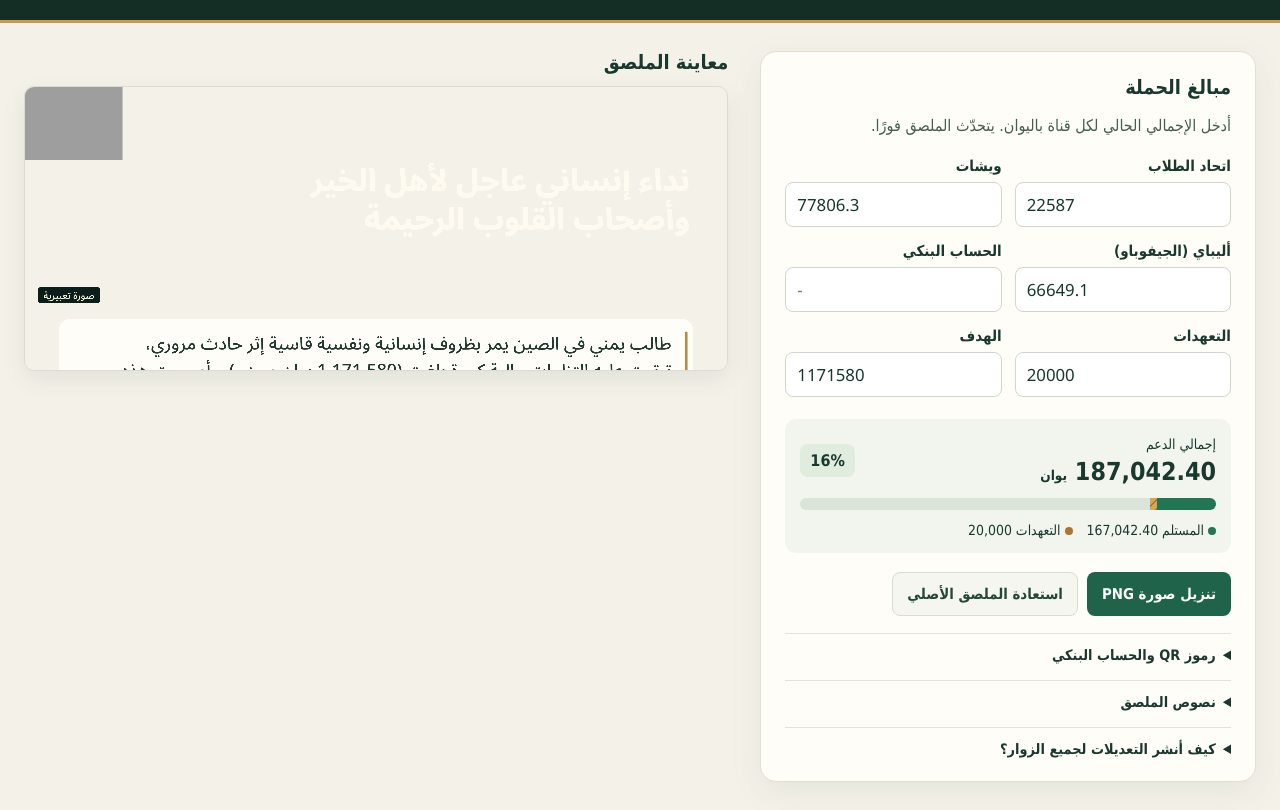
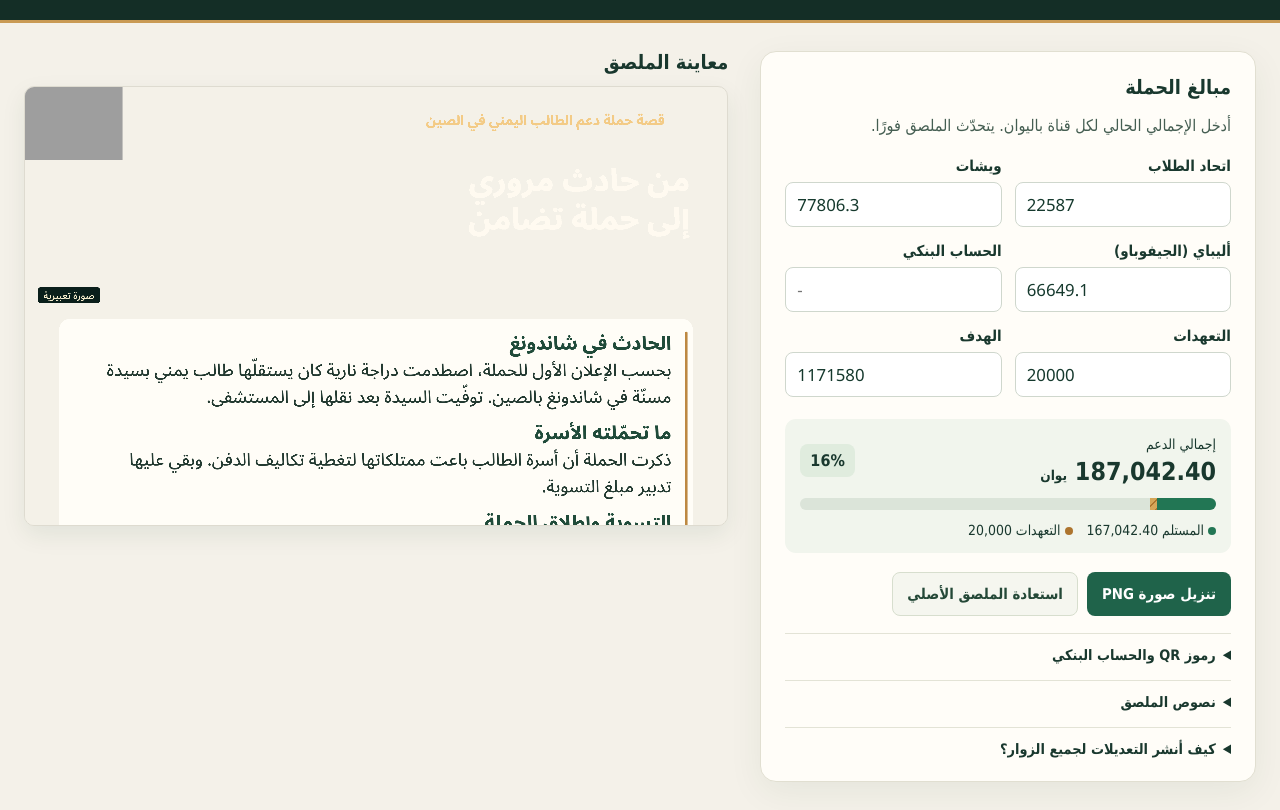
Before and after one commit to Abdulbari-Saryah/yemeni-student-campaign, a plain HTML site: page index.html in a window 1280 px wide. Shown: the part 85-895 px from the top of the page. Drawn offline with Linux system fonts and the light colour scheme.

Commit message:
Tell the campaign story in three illustrated sections

```diff
--- a/app.js
+++ b/app.js
@@ -127,7 +127,7 @@ function wrapLines(value, font, width) {
   context.direction = "rtl";
   const rows = [];
   let line = "";
-  for (const word of value.trim().split(/\s+/)) {
+  for (const word of value.trim().split(/[ \t\r\n]+/)) {
     const candidate = line ? `${line} ${word}` : word;
     if (context.measureText(candidate).width <= width) {
       line = candidate;
@@ -148,29 +148,37 @@ function wrapLines(value, font, width) {
 }
 
 function storyLayout() {
-  const { story, appeal, thanks } = content.values;
+  const { story, aftermath, settlement, appeal, thanks } = content.values;
   const groups = [
-    { value: story, font: `500 36px ${arabic}`, color: "#233a31" },
-    { value: appeal, font: `750 36px ${arabic}`, color: "#613d19" },
+    { heading: "الحادث في شاندونغ", value: story, font: `500 35px ${arabic}`, color: "#233a31" },
+    { heading: "ما تحمّلته الأسرة", value: aftermath, font: `500 35px ${arabic}`, color: "#233a31" },
+    { heading: "التسوية وإطلاق الحملة", value: settlement, font: `500 35px ${arabic}`, color: "#233a31" },
+    { value: appeal, font: `750 34px ${arabic}`, color: "#613d19" },
     { value: thanks, font: `650 34px ${arabic}`, color: "#233a31" }
   ].map((group) => ({ ...group, rows: wrapLines(group.value, group.font, 1175) }))
     .filter((group) => group.rows.length);
   const rowHeight = 55;
-  const gap = 17;
+  const gap = 20;
+  const headingHeight = 54;
   const height = groups.length
-    ? 67 + groups.reduce((sum, group) => sum + group.rows.length * rowHeight, 0) + (groups.length - 1) * gap
+    ? 67 + groups.reduce((sum, group) =>
+      sum + group.rows.length * rowHeight + (group.heading ? headingHeight : 0), 0) + (groups.length - 1) * gap
     : 0;
-  return { groups, rowHeight, gap, height };
+  return { groups, rowHeight, headingHeight, gap, height };
 }
 
-function paintStory({ groups, rowHeight, gap, height }) {
+function paintStory({ groups, rowHeight, headingHeight, gap, height }) {
   if (!height) return;
   context.fillStyle = "#f4f1e8";
   context.fillRect(0, heroHeight, 1440, height);
   rectangle(70, heroHeight + 20, 1300, height - 40, 22, "#fffdf7");
   rectangle(1354, heroHeight + 46, 5, height - 92, 2.5, "#bd8842");
   let baseline = heroHeight + 83;
-  for (const { rows, font, color } of groups) {
+  for (const { heading, rows, font, color } of groups) {
+    if (heading) {
+      text(heading, 1326, baseline, { font: `800 38px ${arabic}`, color: "#204b3a" });
+      baseline += headingHeight;
+    }
     for (const row of rows) {
       text(row, 1326, baseline, { font, color });
       baseline += rowHeight;
@@ -183,7 +191,7 @@ function paintHero() {
   const { values } = content;
   text(values.kicker, 1312, 78, { color: "#f3cb86", font: `700 28px ${arabic}`, maxWidth: 710 });
   const headlineFont = `800 62px ${arabic}`;
-  const headline = wrapLines(values.headline, headlineFont, 820);
+  const headline = values.headline.split("\n").flatMap((line) => wrapLines(line, headlineFont, 820));
   const gap = Math.min(79, 252 / Math.max(1, headline.length - 1));
   const start = 253 - (headline.length - 1) * gap / 2;
   headline.forEach((row, index) => {
--- a/index.html
+++ b/index.html
@@ -7,8 +7,8 @@
   <title>تحديث ملصق حملة الطالب اليمني</title>
   <link rel="stylesheet" href="style.css?v=5">
   <script src="campaign.js" defer></script>
-  <script src="poster-content.js?v=4" defer></script>
-  <script src="app.js?v=6" defer></script>
+  <script src="poster-content.js?v=story-1" defer></script>
+  <script src="app.js?v=story-1" defer></script>
 </head>
 <body>
   <header class="header">
--- a/poster-content.js
+++ b/poster-content.js
@@ -1,11 +1,13 @@
 "use strict";
 
 const contentDefaults = {
-  kicker: "",
-  headline: "نداء إنساني عاجل لأهل الخير وأصحاب القلوب الرحيمة",
-  story: "طالب يمني في الصين يمر بظروف إنسانية ونفسية قاسية إثر حادث مروري، ترتبت عليه التزامات مالية كبيرة بلغت (1,171,580 يوان صيني)، وأصبحت هذه المسؤولية ثقلاً كبيراً عليه وعلى أسرته.",
-  appeal: "نناشدكم الوقوف معه ومساندته لتجاوز هذه المحنة، فكل مساهمة مهما كانت بسيطة قد تصنع فرقاً كبيراً في حياته.",
-  thanks: "جزاكم الله خيراً وجعلها في ميزان حسناتكم.",
+  kicker: "قصة حملة دعم الطالب اليمني في الصين",
+  headline: "من حادث مروري\nإلى حملة تضامن",
+  story: "بحسب الإعلان الأول للحملة، اصطدمت دراجة نارية كان يستقلّها طالب يمني بسيدة مسنّة في شاندونغ بالصين. توفّيت السيدة بعد نقلها إلى المستشفى.",
+  aftermath: "ذكرت الحملة أن أسرة الطالب باعت ممتلكاتها لتغطية تكاليف الدفن. وبقي عليها تدبير مبلغ التسوية.",
+  settlement: "بعد مفاوضات مع أسرة السيدة المتوفّاة، جرى الاتفاق على تسوية قدرها 1,171,580\u00a0يوان\u00a0صيني. وأُطلقت الحملة لمساعدة أسرة الطالب على سدادها.",
+  appeal: "جزى الله خيرًا كل من تبرّع، أو شارك النداء، أو دعا للطالب وأسرته.",
+  thanks: "رحم الله السيدة المتوفّاة، وجبر خاطر أهلها، وفرّج عن الطالب وأسرته.",
   caption: "صورة تعبيرية",
   quote: "«مَا نَقَصَتْ صَدَقَةٌ مِنْ مَالٍ»",
   citation: "رواه مسلم (2588)",
@@ -73,6 +75,8 @@ function createPosterContent(onChange, onStorageFailure) {
   const signature = contentSignature(published);
   const legacyContent = { ...published };
   delete legacyContent.thanks;
+  delete legacyContent.aftermath;
+  delete legacyContent.settlement;
   Object.assign(legacyContent, {
     kicker: supplied.kicker ?? "نداء إنساني عاجل",
     headline: supplied.headline ?? "لنقف مع طالب يمني\nفي وقت الشدّة",
@@ -131,9 +135,11 @@ function createPosterContent(onChange, onStorageFailure) {
   [
     ["kicker", "السطر أعلى العنوان", 50],
     ["headline", "العنوان الرئيسي", 85, true],
-    ["story", "نص النداء", 300, true],
-    ["appeal", "دعوة المساهمة", 180, true],
-    ["thanks", "عبارة الشكر", 120],
+    ["story", "تفاصيل الحادث", 300, true],
+    ["aftermath", "ما بعد الحادث", 300, true],
+    ["settlement", "التسوية وإطلاق الحملة", 300, true],
+    ["appeal", "عبارة الشكر", 180, true],
+    ["thanks", "الدعاء الختامي", 120],
     ["caption", "وصف الصورة", 30],
     ["quote", "الحديث أو الاقتباس", 140],
     ["citation", "مصدر الاقتباس", 65],
```
